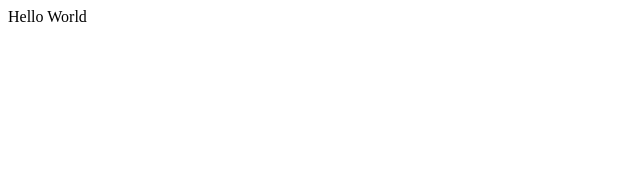
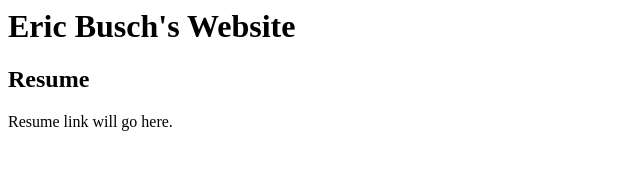
Before and after one commit to BuschEric97/BuschEric97.github.io, a plain HTML site: page index.html in a window 1280 px wide. Shown: the whole page, without its empty margins (0-640 px from the left). Drawn offline with Linux system fonts and the light colour scheme.

Commit message:
Added basic structure to the website

```diff
--- a/index.html
+++ b/index.html
@@ -1 +1,7 @@
-Hello World
+<body>
+  <h1>Eric Busch's Website</h1>
+  <div>
+    <h2>Resume</h2>
+    <p>Resume link will go here.</p>
+  </div>
+</body>
```
